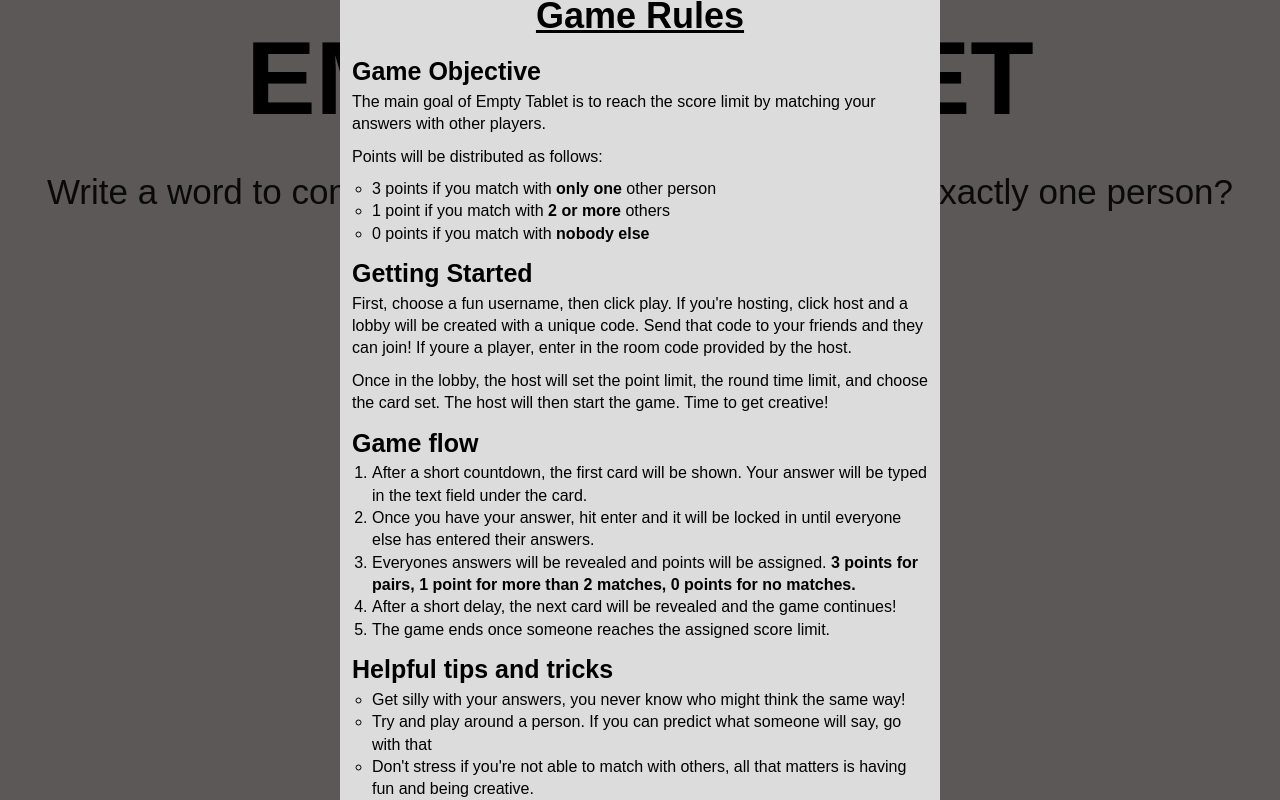
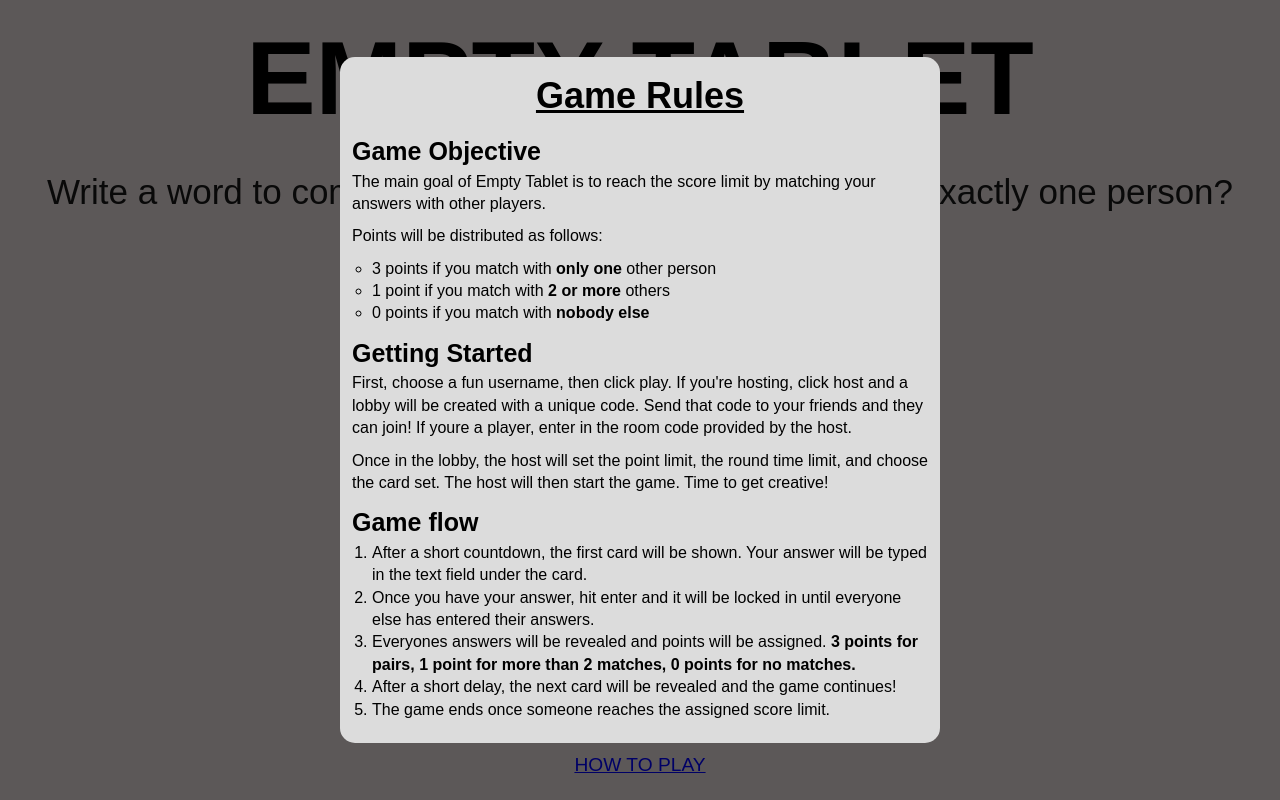
Before and after one commit to mohitxxkapur/empty-tablet, a Next.js app in the folder empty-tablet/: page / in a window 1280 px wide. Both pictures are taken after a click on the element "HOW TO PLAY". Built offline with nearby package versions, Linux system fonts and the light colour scheme; a web font is replaced by a local one.

Commit message:
nothing during day, just made text input files

```diff
--- a/empty-tablet/src/app/page.tsx
+++ b/empty-tablet/src/app/page.tsx
@@ -1,7 +1,7 @@
 "use client";
 
 import { useRouter } from "next/navigation";
-import Button from "../components/play-button";
+import Button from "../components/button";
 import { useState } from "react";
 import "../components/rules.css";
 import Rules from "../components/rules";
--- a/empty-tablet/src/components/rules.tsx
+++ b/empty-tablet/src/components/rules.tsx
@@ -23,12 +23,6 @@ export default function RulesContent() {
                     <li>After a short delay, the next card will be revealed and the game continues!</li>
                     <li>The game ends once someone reaches the assigned score limit.</li>
                 </ul>
-            <p className="rules-subtitle">Helpful tips and tricks</p>
-                <ul className="rules-list">
-                    <li>Get silly with your answers, you never know who might think the same way!</li>
-                    <li>Try and play around a person. If you can predict what someone will say, go with that</li>
-                    <li>Don't stress if you're not able to match with others, all that matters is having fun and being creative.</li>
-                </ul>
         </>
     ) ;
 }
--- /dev/null
+++ b/empty-tablet/src/components/textinput.css
@@ -0,0 +1 @@
+/*hi*/
--- /dev/null
+++ b/empty-tablet/src/components/textinput.tsx
@@ -0,0 +1 @@
+//hi
```
Also changed, not shown: empty-tablet/src/components/button.tsx (renamed from empty-tablet/src/components/play-button.tsx).
